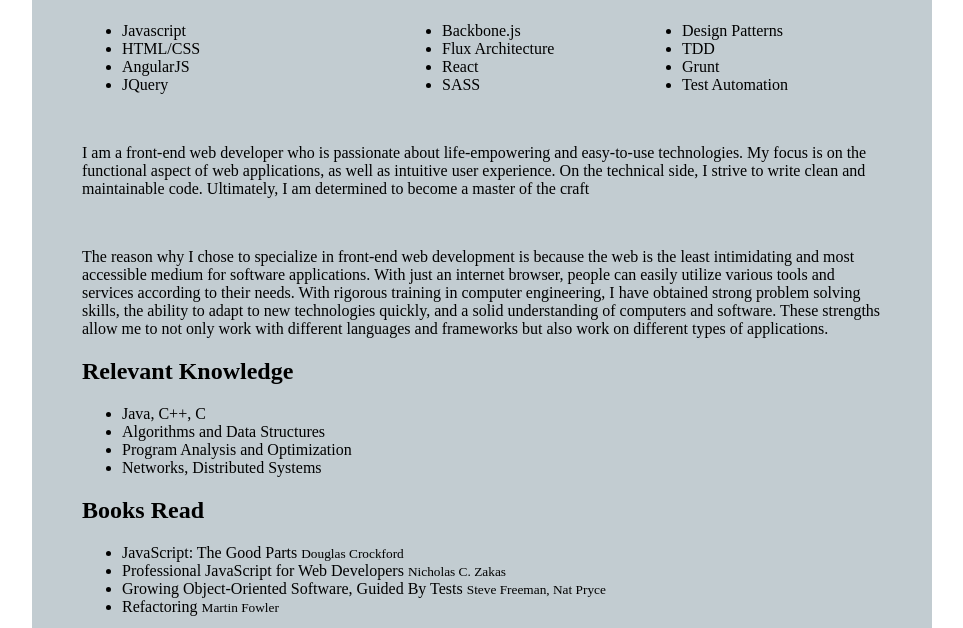
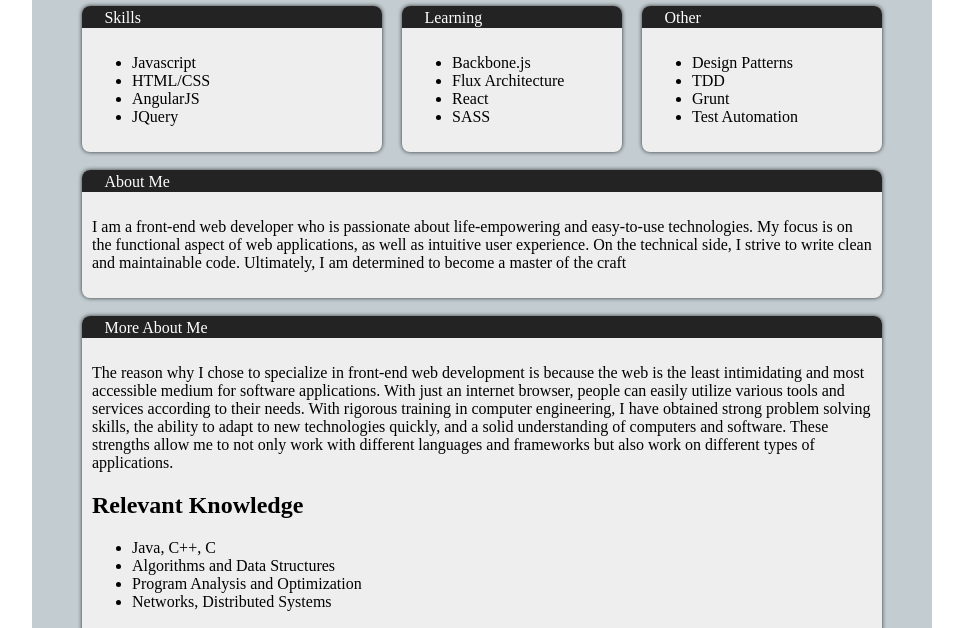
Before and after one commit to austin-sa-wang/austin-sa-wang.github.io, a website: page app/index.html in a window 1280 px wide. Shown: the part 296-924 px from the top of the page, without its empty margins (158-1121 px from the left). Drawn offline with nearby package versions, Linux system fonts and the light colour scheme; files that its build step writes are made by us from their sources.

Commit message:
Implement module header and layout; Resolve #13; Resolve #14

```diff
--- a/app/index.html
+++ b/app/index.html
@@ -47,6 +47,7 @@
   <section class="row" id="skills">
     <div class="col-4-10">
       <div class="module" data-header="Skills" data-header-icon="&#xf000;">
+        <div>
           <ul>
             <li>Javascript</li>
             <li>HTML/CSS</li>
@@ -55,8 +56,10 @@
           </ul>
         </div>
       </div>
+    </div>
     <div class="col-3-10">
       <div class="module" data-header="Learning" data-header-icon="&#xf0c0;">
+        <div>
           <ul>
             <li>Backbone.js</li>
             <li>Flux Architecture</li>
@@ -65,14 +68,15 @@
           </ul>
         </div>
       </div>
+    </div>
     <div class="col-3-10">
       <div class="module" data-header="Other" data-header-icon="&#xf031;">
-        <ul>
+        <div><ul>
           <li>Design Patterns</li>
           <li>TDD</li>
           <li>Grunt</li>
           <li>Test Automation</li>
-        </ul>
+        </ul></div>
       </div>
     </div>
   </section>
--- a/app/styles/main.scss
+++ b/app/styles/main.scss
@@ -80,3 +80,29 @@ body::scrollbar {
 .col-3-4 {
   @include col-width(3, 4);
 }
+
+
+// Modules
+$moduleHeaderHeight: 22px;
+
+.module {
+  background-color: #EEE;
+  border-radius: 8px;
+  box-shadow: 0 0 4px 0 rgba(0, 0, 0, 0.75);
+  overflow: hidden;
+
+  div {
+    padding: 10px;
+  }
+}
+
+[data-header]::before {
+  content: attr(data-header-icon) " " attr(data-header);
+  background-color: #232323;
+  color: #fff;
+  padding: 3px 6px 3px;
+  height: $moduleHeaderHeight; /* Dependency: #bkg-info {height} - change accordingly */
+  width: 100%;
+  display: block;
+  position: relative;
+}
```
Lines whose indentation alone changed are shown as unchanged.
